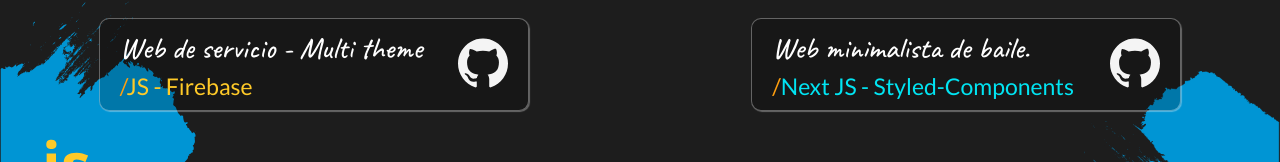
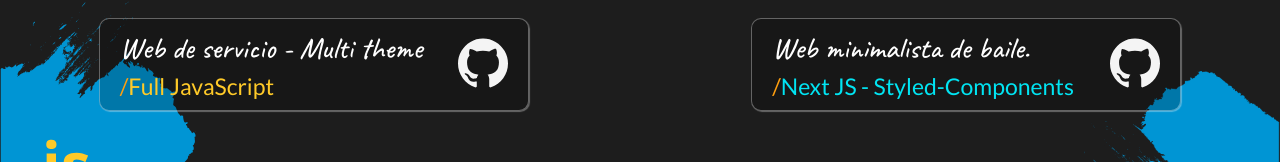
Before and after one commit to Alexander-Aparicio/My-Porfaolio, a Next.js app: page /proyectos in a window 1280 px wide. Shown: the part 573-735 px from the top of the page. Built offline with nearby package versions, Linux system fonts and the light colour scheme.

Commit message:
cambio descripción proyecto rokeweb

```diff
--- a/components/proyectos/Projects.js
+++ b/components/proyectos/Projects.js
@@ -52,7 +52,7 @@ const Projects = () => {
       <WebsiteProject
         link={"https://alexander-aparicio.github.io/"}
         web={"Web de servicio - Multi theme"}
-        tech={"JS - Firebase"}
+        tech={"Full JavaScript"}
         repo={"https://github.com/Alexander-Aparicio/Spa-rokeweb"}
         color={"#FFCA28"}
       />
```
